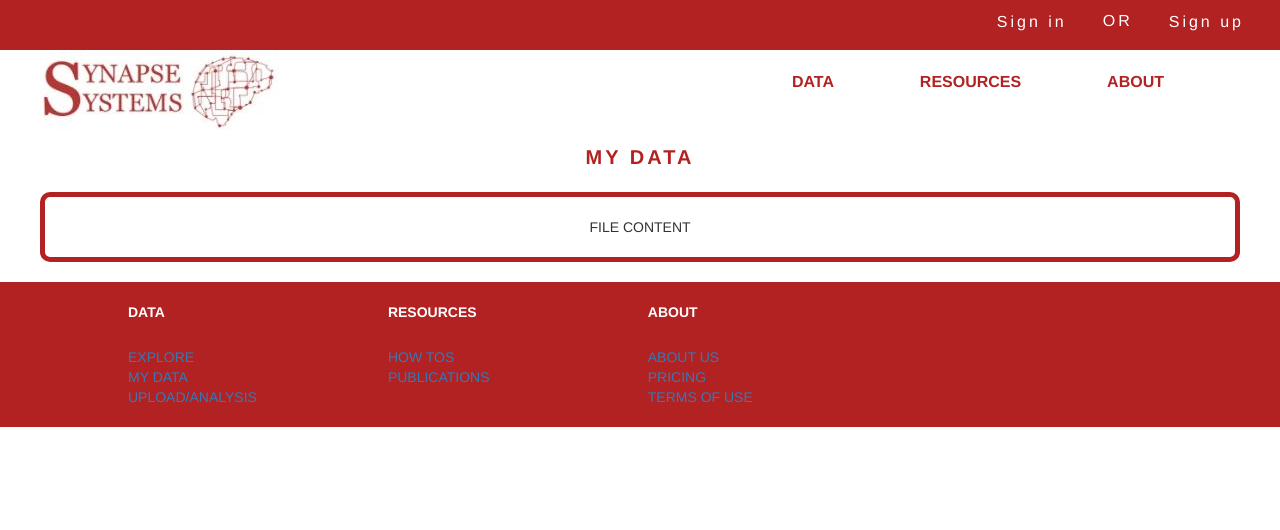
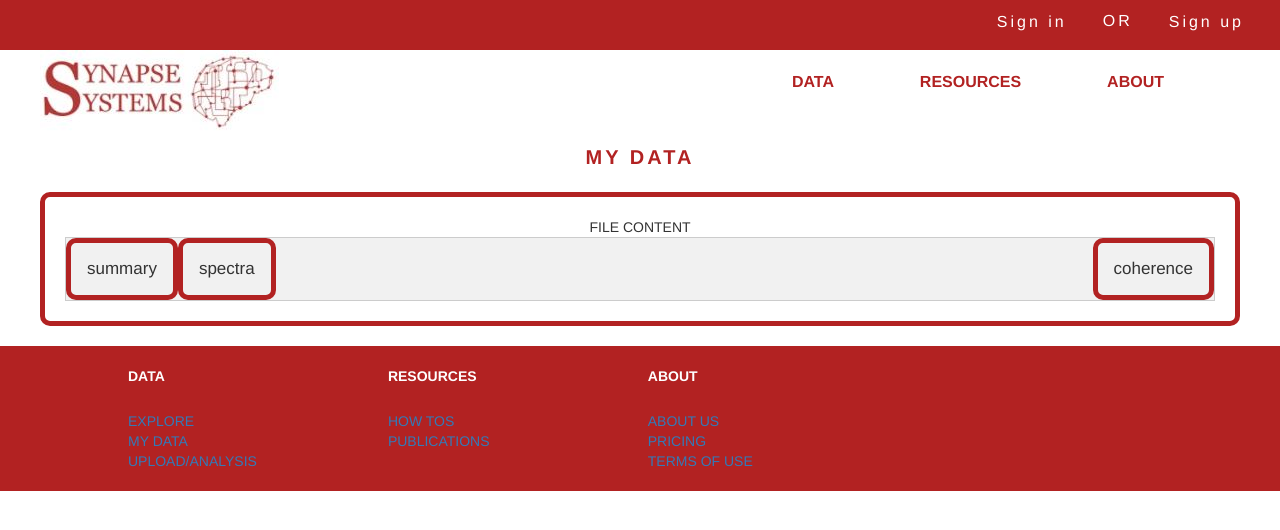
Before and after one commit to sarahp39/SynapseSolutions, a PHP site: page /php/fileContent.php in a window 1280 px wide. Shown: the top 530 px of the page. Run offline with PHP 8.4, Linux system fonts and the light colour scheme.

Commit message:
created functional tabs on file content page of my data

```diff
--- a/fileContent.js
+++ b/fileContent.js
@@ -1,4 +1,21 @@
 
+function openCity(evt, cityName) {
+    var i, tabcontent, tablinks;
+    tabcontent = document.getElementsByClassName("tabcontent");
+
+	for (i = 0; i < tabcontent.length; i++) {
+        tabcontent[i].style.display = "none";
+    }
+
+	tablinks = document.getElementsByClassName("tablinks");
+
+	for (i = 0; i < tablinks.length; i++) {
+        tablinks[i].className = tablinks[i].className.replace(" active", "");
+    }
+
+	document.getElementById(cityName).style.display = "block";
+    evt.currentTarget.className += " active";
+}
 
 
 if (localStorage.getItem("auth") != null) { //A USER IS LOGGED IN
@@ -35,6 +52,12 @@ if (localStorage.getItem("auth") != null) { //A USER IS LOGGED IN
 		xml.send();
 		console.log("my data js file done");
 
+
+
+
+
+
+
 } else {
 	document.getElementById("myDataMainArea").innerHTML = "Please log in to view your data!";
 }
--- a/index.css
+++ b/index.css
@@ -281,6 +281,60 @@ html {
 #contentArea {
 	overflow: hidden; /* so that the key and value floating divs are actually contained by this border */
 }
+
+/* Style the tab */
+.tab {
+    overflow: hidden;
+    border: 1px solid #ccc;
+    background-color: #f1f1f1;
+}
+
+/* Style the buttons inside the tab */
+.tab button {
+    background-color: inherit;
+    float: left;
+	border: 5px solid #B22222;
+	border-radius: 10px;
+    outline: none;
+    cursor: pointer;
+    padding: 14px 16px;
+    transition: 0.3s;
+    font-size: 17px;
+
+}
+
+#summaryBtn {
+	float: left;
+}
+
+#spectraBtn {
+
+}
+
+#coherenceBtn {
+	float: right;
+}
+
+/* Change background color of buttons on hover */
+.tab button:hover {
+    background-color: #ddd;
+}
+
+/* Create an active/current tablink class */
+.tab button.active {
+    background-color: #ccc;
+	border-bottom: none;
+}
+
+/* Style the tab content */
+.tabcontent {
+    display: none;
+    padding: 6px 12px;
+    border: 1px solid #ccc;
+    border-top: none;
+}
+
+
 
 
 
--- a/php/fileContent.php
+++ b/php/fileContent.php
@@ -27,7 +27,32 @@
 			</p>
 
 			<div id = "contentArea"  class = "generalBorder" >
+
+
+
+
 					FILE CONTENT
+
+					<div class="tab"> <!-- MOVE ONCLICKS TO JS -->
+						<button class="tablinks" id = "summaryBtn" onclick="openCity(event, 'summary')">summary</button>
+						<button class="tablinks" id = "spectraBtn" onclick="openCity(event, 'spectra')">spectra</button>
+						<button class="tablinks" id = "coherenceBtn" onclick="openCity(event, 'coherence')">coherence</button>
+					</div>
+
+					<div id="summary" class="tabcontent">
+						<h3>summary</h3>
+						<p>summary is the capital city of England.</p>
+					</div>
+
+					<div id="spectra" class="tabcontent">
+						<h3>spectra</h3>
+						<p>spectra is the capital of France.</p>
+					</div>
+
+					<div id="coherence" class="tabcontent">
+						<h3>coherence</h3>
+						<p>coherence is the capital of Japan.</p>
+					</div>
 
 					<div id = "key">
 
```
